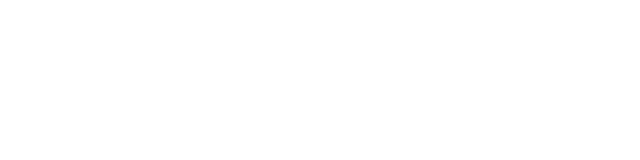
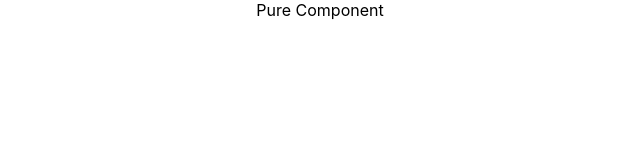
Before and after one commit to mistrymohini/ReactDemoProject, a React (Create React App) app: page / in a window 1280 px wide. Shown: the top 160 px of the page, without its empty margins (320-960 px from the left). Built offline with nearby package versions, Linux system fonts and the light colour scheme.

Commit message:
Created class component by extending Pure component (use rpce to create purecomponent)

```diff
--- a/src/App.js
+++ b/src/App.js
@@ -1,12 +1,13 @@
 import React,{Component} from 'react';
 import logo from './logo.svg';
 import './App.css';
+import PureComp from './Component/PureComp';
 
 class App extends Component {
   render(){
     return (
       <div className="App">
-
+       <PureComp/>
       </div>
     );
   }
--- /dev/null
+++ b/src/Component/PureComp.js
@@ -0,0 +1,11 @@
+import React, { PureComponent } from 'react'
+
+ class PureComp extends PureComponent {
+  render() {
+    return (
+      <div>Pure Component</div>
+    )
+  }
+}
+
+export default PureComp
```
